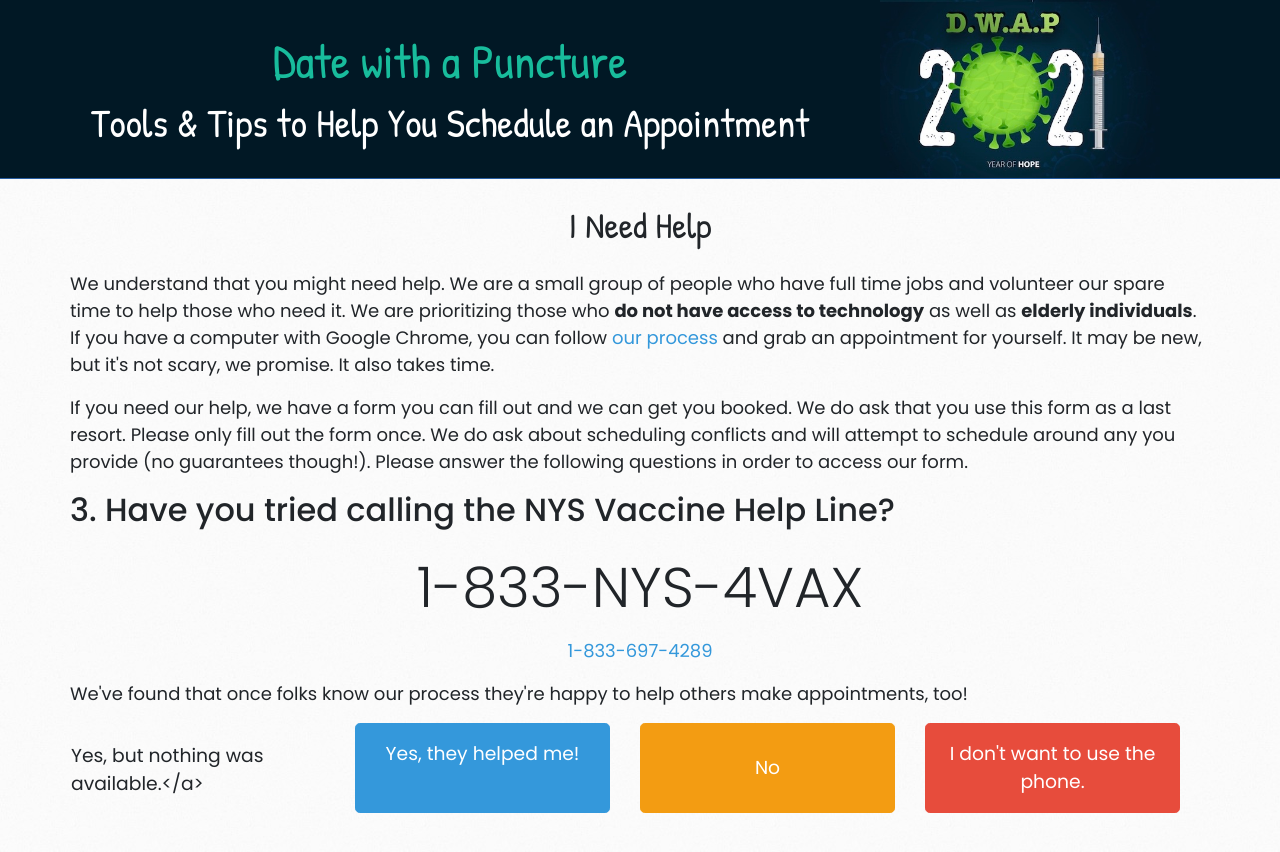
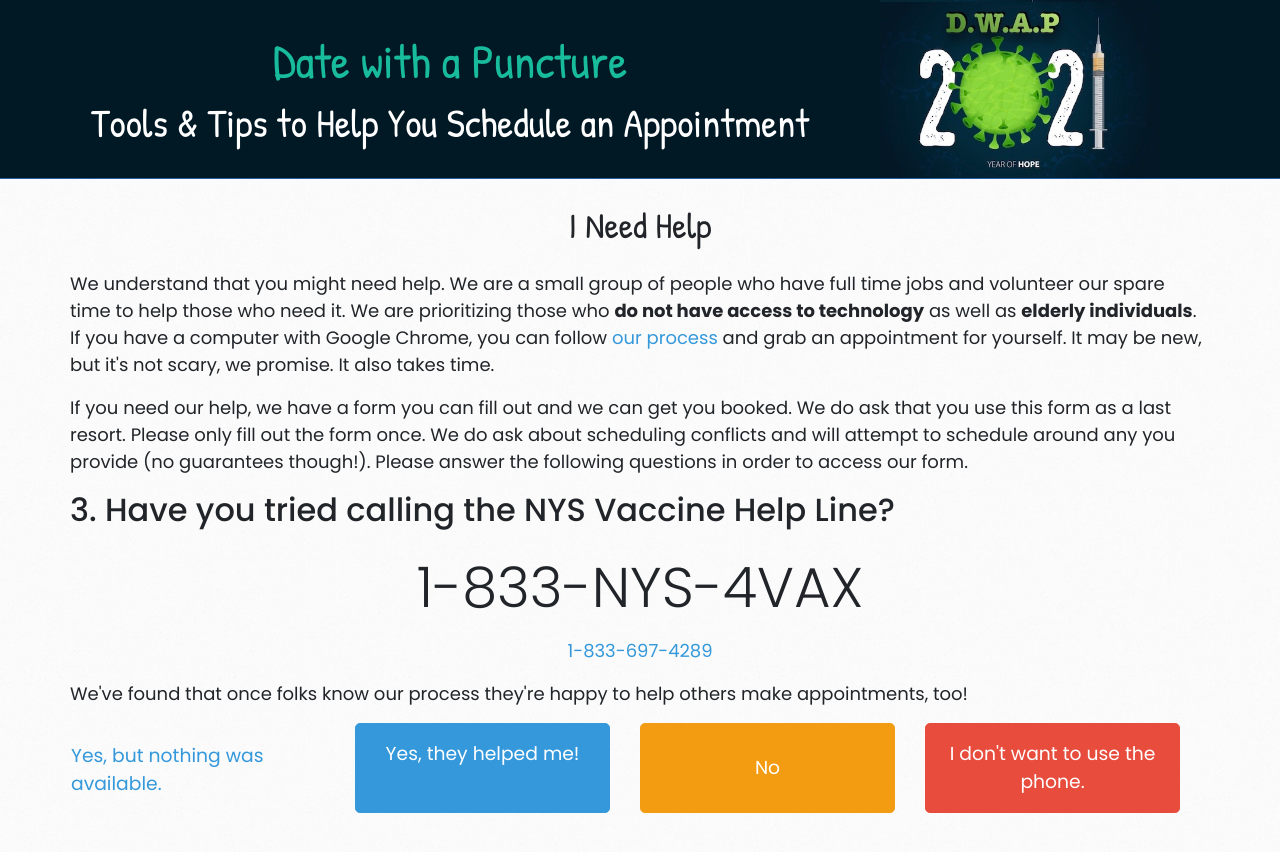
Before and after one commit to loganrath/dwap-main, a Jekyll site: the page built from help-3b.md, in a window 1280 px wide. Shown: the top 852 px of the page. Built offline with Jekyll 4.4.1, drawn with Linux system fonts in a browser that asks for light colours; nearby versions of some CDN libraries.

Commit message:
Update help-3b.md

```diff
--- a/help-3b.md
+++ b/help-3b.md
@@ -11,7 +11,7 @@
 <p>We've found that once folks know our process they're happy to help others make appointments, too!</p>
 
 <div class="row w-100 mb-5">
-<div class="col-12 col-md-6 col-lg-3 btn-lg btn-block py-md-3 d-flex flex-sm-column align-items-center justify-content-center" href="/help-4b">Yes, but nothing was available.</a></div>
+<div class="col-12 col-md-6 col-lg-3 btn-lg btn-block py-md-3 d-flex flex-sm-column align-items-center justify-content-center"><a href="/help-4b">Yes, but nothing was available.</a></div>
 <div class="col-12 col-md-6 col-lg-3 mb-3 mb-lg-1 d-flex align-items-stretch">
   <a class="btn btn-info btn-lg btn-block py-md-3" href="javascript:alert('Great! Please close this window.')">Yes, they helped me!</a>
 </div>
```
